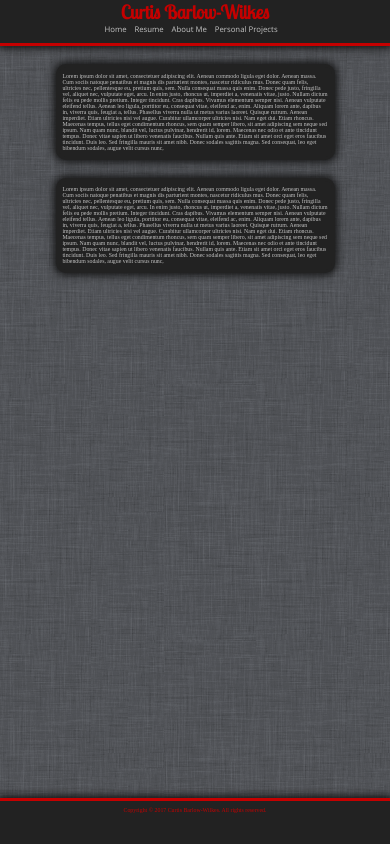
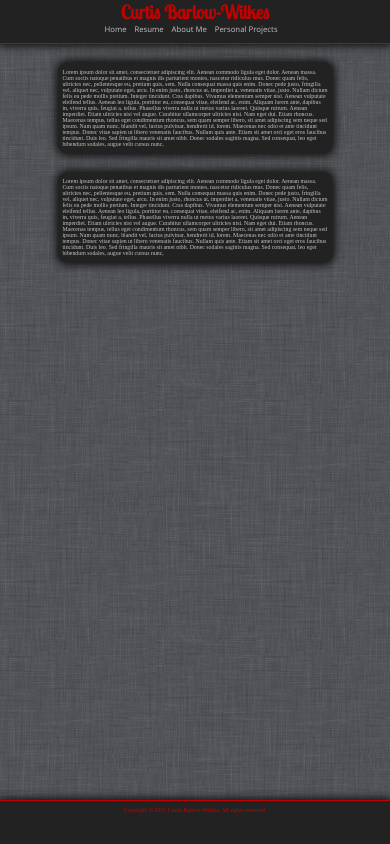
Before and after one commit to asvpcurtis/asvpcurtis.github.io, a plain HTML site: page index.html in a window 390 px wide. Drawn offline with nearby package versions, Linux system fonts and the light colour scheme; a web font is replaced by a local one.

Commit message:
Add metatags for mobile phones

```diff
--- a/css/styles.css
+++ b/css/styles.css
@@ -21,6 +21,7 @@ body {
     background: #222222;
     border-bottom-style: solid;
     border-bottom-color: #c50000;
+    border-bottom-width: 0.4vw;
     box-shadow: 0px 0px 8px 2px #101010;
 }
 .container {
@@ -86,6 +87,7 @@ body {
     border-radius: 10px;
     border-style: solid;
     border-color: #222222;
+    border-width: 0.4vw;
     padding: 0.5vw, 0.5vw, 0.5vw, 0.5;
     position: relative;
     box-shadow: 0px 0px 8px 2px #101010;
@@ -105,6 +107,7 @@ body {
     background: #222222;
     border-top-style: solid;
     border-top-color: #c50000;
+    border-top-width: 0.4vw;
     box-shadow: 0px 0px 8px 2px #101010;
 }
 
--- a/index.html
+++ b/index.html
@@ -1,5 +1,9 @@
 <html>
     <head>
+        <meta name="HandheldFriendly" content="true" />
+        <meta name="MobileOptimized" content="320" />
+        <meta name="viewport" content="initial-scale=1.0, maximum-scale=1.0, width=device-width, user-scalable=no" />
+
         <title>Curtis Barlow-Wilkes</title>
         <!-- javascript -->
         <script src="https://ajax.googleapis.com/ajax/libs/jquery/3.1.1/jquery.min.js"></script>
```
